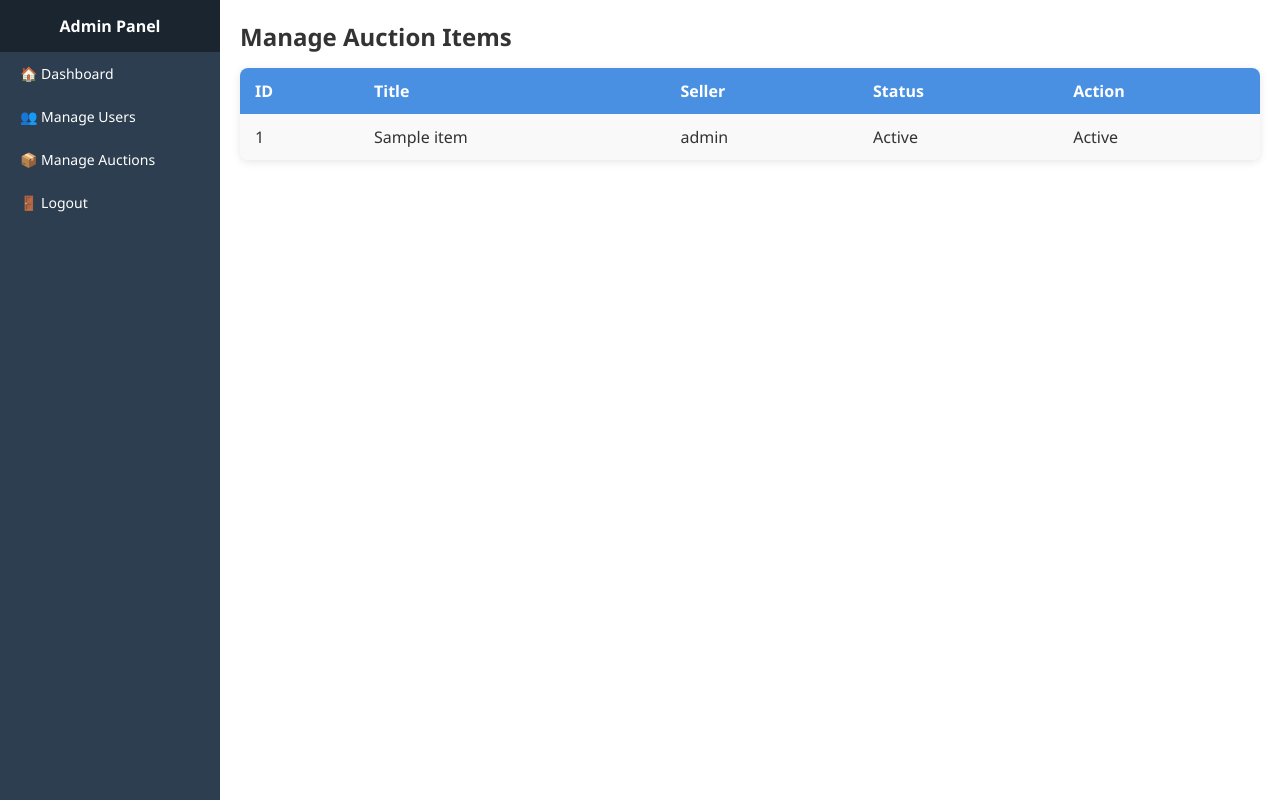
After one commit to RishavLC/demo-project, a PHP site: page /manage_auctions.php in a window 1280 px wide. The commit adds this page. Run offline with PHP 8.4, Linux system fonts and the light colour scheme; a user stored in the database is signed in; data comes from the database, SQL or seed files in the repository; tables that the repository leaves empty hold one stand-in row (values such as "Sample post").

Commit message:
managing auction items

```diff
--- a/dashboard_admin.php
+++ b/dashboard_admin.php
@@ -28,6 +28,7 @@ $result = $conn->query($sql);
   <ul>
     <li><a href="dashboard_admin.php">🏠 Dashboard</a></li>
     <li><a href="add_record.php">➕ Add New Record</a></li>
+    <li><a href="manage_auctions.php">📦 Manage Auctions</a></li>
     <li><a href="manage_users.php">👥 Manage Users</a></li>
     <li><a href="logout.php">🚪 Logout</a></li>
   </ul>
--- /dev/null
+++ b/manage_auctions.php
@@ -0,0 +1,67 @@
+<?php
+session_start();
+if (!isset($_SESSION["role"]) || $_SESSION["role"] != "admin") {
+    header("Location: index.php");
+    exit();
+}
+include "config.php";
+
+// ✅ Handle approval/rejection
+if (isset($_GET['approve'])) {
+    $id = intval($_GET['approve']);
+    $conn->query("UPDATE auction_items SET status='approved' WHERE id=$id");
+}
+if (isset($_GET['reject'])) {
+    $id = intval($_GET['reject']);
+    $conn->query("UPDATE auction_items SET status='rejected' WHERE id=$id");
+}
+
+// ✅ Fetch all items
+$sql = "SELECT ai.*, u.username FROM auction_items ai
+        JOIN users u ON ai.seller_id = u.id
+        ORDER BY ai.created_at DESC";
+$result = $conn->query($sql);
+?>
+<!DOCTYPE html>
+<html>
+<head>
+  <title>Manage Auctions</title>
+  <link rel="stylesheet" href="assets/style.css">
+</head>
+<body>
+<div class="sidebar">
+  <div class="sidebar-header">Admin Panel</div>
+  <ul>
+    <li><a href="dashboard_admin.php">🏠 Dashboard</a></li>
+    <li><a href="manage_users.php">👥 Manage Users</a></li>
+    <li><a href="manage_auctions.php">📦 Manage Auctions</a></li>
+    <li><a href="logout.php">🚪 Logout</a></li>
+  </ul>
+</div>
+
+<div class="main-content">
+  <h2>Manage Auction Items</h2>
+  <table>
+    <tr>
+      <th>ID</th><th>Title</th><th>Seller</th><th>Status</th><th>Action</th>
+    </tr>
+    <?php while($row = $result->fetch_assoc()) { ?>
+    <tr>
+      <td><?= $row['id'] ?></td>
+      <td><?= htmlspecialchars($row['title']) ?></td>
+      <td><?= htmlspecialchars($row['username']) ?></td>
+      <td><?= ucfirst($row['status']) ?></td>
+      <td>
+        <?php if ($row['status'] == 'pending') { ?>
+          <a href="?approve=<?= $row['id'] ?>" class="btn btn-approve">✅ Approve</a>
+          <a href="?reject=<?= $row['id'] ?>" class="btn btn-reject">❌ Reject</a>
+        <?php } else { ?>
+          <?= ucfirst($row['status']) ?>
+        <?php } ?>
+      </td>
+    </tr>
+    <?php } ?>
+  </table>
+</div>
+</body>
+</html>
```
Also changed, not shown: dashboard_user.php (+6 -3 lines).
